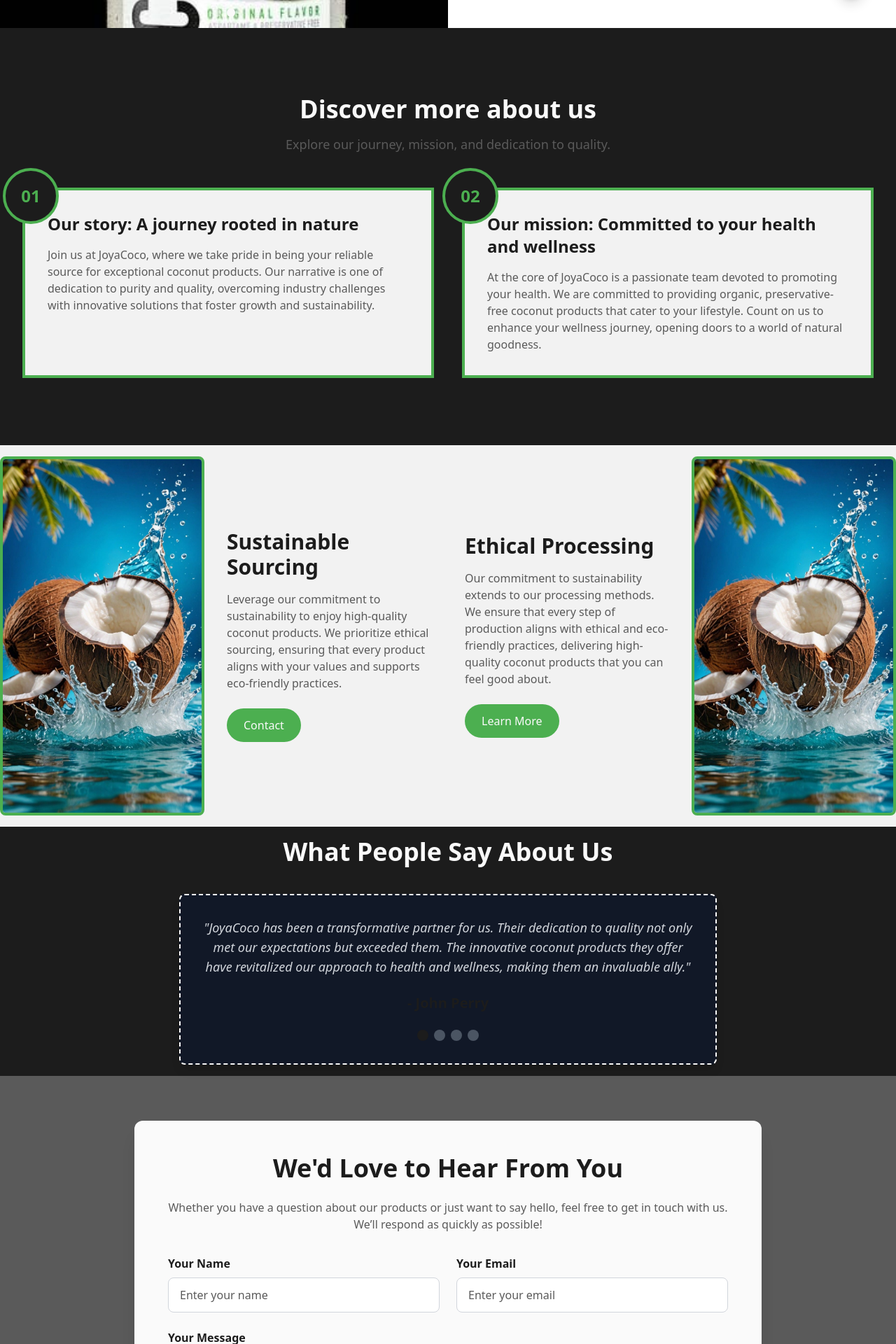
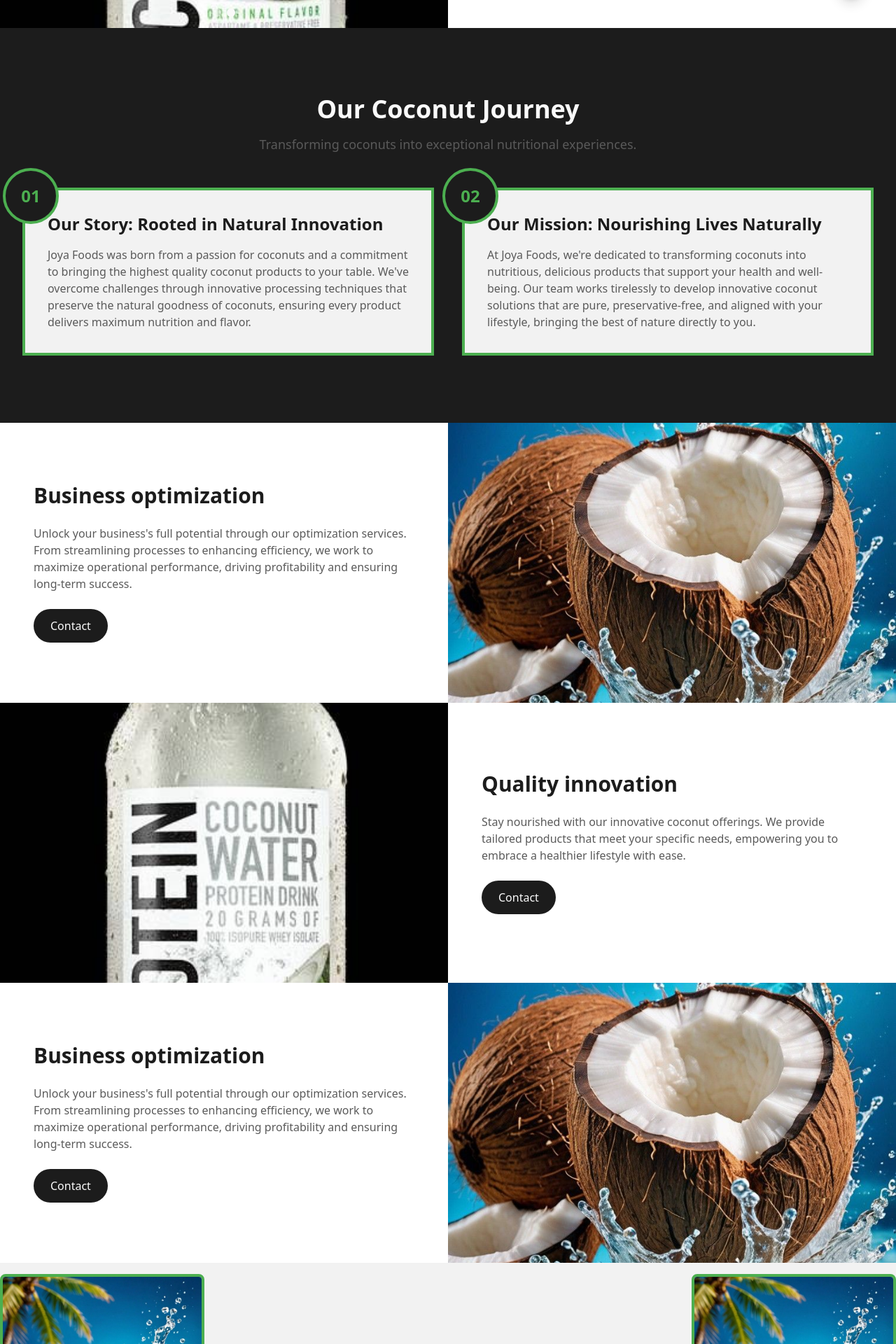
Before and after one commit to GROW-YAI/yai-joy, a React (Vite) app: page / in a window 1280 px wide. Shown: the part 760-2680 px from the top of the page at 70% size. Built offline with nearby package versions, Linux system fonts and the light colour scheme.

Commit message:
made changes

```diff
--- a/src/components/preloader.jsx
+++ b/src/components/preloader.jsx
@@ -1,14 +1,25 @@
 import React, { useState, useEffect } from 'react';
 import { motion } from 'framer-motion';
-import { ChevronDown, Apple } from 'lucide-react';
+import { Droplet, Leaf } from 'lucide-react';
 
 const PreLoader = ({ onLoadingComplete }) => {
   const [loadingProgress, setLoadingProgress] = useState(0);
+  const [displayText, setDisplayText] = useState('');
+  const brandName = 'JOYA FOODS';
 
   useEffect(() => {
     const totalTime = 2500;
     const interval = 50;
     const steps = totalTime / interval;
+
+    // Typing effect for brand name
+    const typeText = () => {
+      brandName.split('').forEach((char, index) => {
+        setTimeout(() => {
+          setDisplayText(prev => prev + char);
+        }, 100 * index);
+      });
+    };
 
     const timer = setInterval(() => {
       setLoadingProgress((prev) => {
@@ -22,48 +33,76 @@ const PreLoader = ({ onLoadingComplete }) => {
       });
     }, interval);
 
+    typeText();
+
     return () => clearInterval(timer);
   }, [onLoadingComplete]);
 
   return (
     <motion.div
       initial={{ opacity: 1 }}
-      animate={{ opacity: 0, transition: { delay: 2.6, duration: 0.5, when: 'afterChildren' } }}
-      className="fixed inset-0 z-[9999] bg-gradient-to-br from-[#1B4D3E] via-[#297373] to-[#40A8C4] flex flex-col justify-center items-center space-y-8 text-white"
+      exit={{ opacity: 0, transition: { duration: 0.5 } }}
+      className="fixed inset-0 z-[9999] bg-gradient-to-br from-[#2C5F2D] via-[#609C6B] to-[#97BC62] flex flex-col justify-center items-center"
     >
-      <div className="flex space-x-6">
+      <div className="relative w-full max-w-md">
+        {/* Animated Coconut Water Droplet */}
         <motion.div
-          animate={{ scale: [0.5, 1.2, 1], rotate: [0, 360, 0] }}
-          transition={{ duration: 1.5, repeat: Infinity, ease: 'easeInOut' }}
+          className="absolute -top-20 left-1/2 -translate-x-1/2"
+          animate={{
+            y: [0, -20, 0],
+            rotate: [0, 5, -5, 0]
+          }}
+          transition={{
+            duration: 2,
+            repeat: Infinity,
+            ease: "easeInOut"
+          }}
         >
-          <Apple className="w-16 h-16 text-[#FF8C00]" />
+          <Droplet
+            className="w-24 h-24 text-white/80 stroke-[1.5]"
+            strokeWidth={1.5}
+          />
         </motion.div>
+
+        {/* Leaf Element */}
         <motion.div
-          animate={{ scale: [0.5, 1.2, 1], rotate: [0, 360, 0] }}
-          transition={{ duration: 1.5, repeat: Infinity, ease: 'easeInOut', delay: 0.3 }}
+          className="absolute -bottom-20 right-1/2 translate-x-1/2"
+          animate={{
+            scale: [1, 1.1, 1],
+            rotate: [0, 5, -5, 0]
+          }}
+          transition={{
+            duration: 2.5,
+            repeat: Infinity,
+            ease: "easeInOut"
+          }}
         >
-          <Apple className="w-16 h-16 text-[#FFCC00]" />
+          <Leaf
+            className="w-20 h-20 text-white/60 stroke-[1.5]"
+            strokeWidth={1.5}
+          />
         </motion.div>
-        <motion.div
-          animate={{ scale: [0.5, 1.2, 1], rotate: [0, 360, 0] }}
-          transition={{ duration: 1.5, repeat: Infinity, ease: 'easeInOut', delay: 0.6 }}
-        >
-          <ChevronDown className="w-16 h-16 text-[#00B2B2]" />
-        </motion.div>
+
+        {/* Brand Name */}
+        <h1 className="text-5xl font-thin tracking-[0.5em] text-center text-white mb-8">
+          {displayText}
+        </h1>
+
+        {/* Loading Bar */}
+        <div className="w-full bg-white/20 rounded-full h-2 overflow-hidden">
+          <motion.div
+            initial={{ scaleX: 0 }}
+            animate={{ scaleX: loadingProgress / 100 }}
+            transition={{ duration: 0.3, ease: "easeOut" }}
+            className="h-full bg-white origin-left"
+          />
+        </div>
+
+        {/* Loading Percentage */}
+        <p className="text-center text-white/80 mt-4 text-lg">
+          Preparing Nature's Goodness... {Math.round(loadingProgress)}%
+        </p>
       </div>
-
-      <h1 className="text-4xl font-serif tracking-wider">Joya Foods</h1>
-
-      <motion.div
-        initial={{ scaleX: 0 }}
-        animate={{ scaleX: loadingProgress / 100 }}
-        transition={{ duration: 0.3, ease: 'easeOut' }}
-        className="w-64 h-2 bg-gray-700 rounded-full overflow-hidden"
-      >
-        <div className="h-full bg-gradient-to-r from-[#FF8C00] to-[#FFCC00] origin-left" />
-      </motion.div>
-
-      <p className="text-xl font-light">Loading... {Math.round(loadingProgress)}%</p>
     </motion.div>
   );
 };
--- a/src/constants/index.jsx
+++ b/src/constants/index.jsx
@@ -1,65 +1,75 @@
 // src/constants/index.jsx
-import React from 'react';
-import { Flower, Sparkle, Feather, Twitter, Facebook, Instagram, MapPin, Phone, Mail } from 'lucide-react';
+import React from "react";
+import {
+  Flower,
+  Sparkle,
+  Feather,
+  Twitter,
+  Facebook,
+  Instagram,
+  MapPin,
+  Phone,
+  Mail,
+} from "lucide-react";
 // import { Leaf, Heart, Droplet, ShieldCheck } from 'lucide-react';
-import cocoImg from '../assets/coconut1.jpg';
-import coco1Img from '../assets/coconut2.jpg';
+import cocoImg from "../assets/coconut1.jpg";
+import coco1Img from "../assets/coconut2.jpg";
 
 const K = {
   NAVLINKS: [
     {
-      id: 'home',
-      name: 'Artisan Haven',
+      id: "home",
+      name: "Home",
       icon: <Flower className="w-6 h-6" />,
-      color: 'text-rose-500'
+      color: "text-rose-500",
     },
     {
-      id: 'about',
-      name: 'Our Story',
+      id: "about",
+      name: "Our Story",
       icon: <Feather className="w-6 h-6" />,
-      color: 'text-emerald-500'
+      color: "text-emerald-500",
     },
     {
-      id: 'products',
-      name: 'Handcrafted Creations',
+      id: "products",
+      name: "Products",
       icon: <Sparkle className="w-6 h-6" />,
-      color: 'text-amber-500'
+      color: "text-amber-500",
     },
     {
-      id: 'contact',
-      name: 'Whispers',
+      id: "contact",
+      name: "Contact",
       icon: <MapPin className="w-6 h-6" />,
-      color: 'text-emerald-500'
-    }
+      color: "text-emerald-500",
+    },
   ],
 
   SOCIAL_LINKS: [
     {
       icon: Twitter,
       href: "#",
-      color: "hover:text-blue-400"
+      color: "hover:text-blue-400",
     },
     {
       icon: Facebook,
       href: "#",
-      color: "hover:text-indigo-500"
+      color: "hover:text-indigo-500",
     },
     {
       icon: Instagram,
       href: "#",
-      color: "hover:text-pink-500"
-    }
+      color: "hover:text-pink-500",
+    },
   ],
 
   MENU_SECTIONS: [
     {
       title: "Explore",
       links: [
-        { name: "Artisan Haven", href: "#home" },
-        { name: "Bead Symphony", href: "#collection" },
-        { name: "Crafted Story", href: "#about" },
-        { name: "Contact Us", href: "#contact" }
-      ]
+        { name: "Home", href: "#home" },
+        { name: "Products", href: "#products" },
+        { name: "About", href: "#about" },
+        { name: "Contact Us", href: "#contact" },
+      ],
     },
     {
       title: "Support",
@@ -67,74 +77,72 @@ const K = {
         { name: "Shipping", href: "#" },
         { name: "Returns", href: "#" },
         { name: "FAQs", href: "#" },
-        { name: "Policies", href: "#" }
-      ]
-    }
+        { name: "Policies", href: "#" },
+      ],
+    },
   ],
 
   CONTACT_INFO: [
     {
       icon: MapPin,
-      text: "203 Ethereal Lane, Artisan Quarter"
+      text: "123 Coconut Grove, Tropical Business Park",
     },
     {
       icon: Phone,
-      text: "+1 (555) BEADS-ART"
+      text: "+1 (555) JOYA-COCO",
     },
     {
       icon: Mail,
-      text: "whispers@etherealadornments.com"
-    }
+      text: "hello@joyafoods.com",
+    },
   ],
 
-  HERO_IMAGES: [
-    { src: cocoImg },
-    { src: coco1Img }
-  ],
+  HERO_IMAGES: [{ src: cocoImg }, { src: coco1Img }],
 
   TESTIMONIALS: [
     {
-      text: "JoyaCoco has been a transformative partner for us. Their dedication to quality not only met our expectations but exceeded them. The innovative coconut products they offer have revitalized our approach to health and wellness, making them an invaluable ally.",
-      author: "John Perry"
+      text: "Joya Foods has been a game-changer in our approach to coconut products. Their commitment to quality and innovation is unmatched. Every product feels like a fresh, natural experience that truly enhances our daily nutrition.",
+      author: "John Perry",
     },
     {
-      text: "The level of care and attention to detail from the JoyaCoco team has been exceptional. Their commitment to sustainable sourcing and ethical practices is truly inspiring. We're proud to partner with them.",
-      author: "Sarah Williams"
+      text: "The sustainability and ethical practices of Joya Foods set them apart. From sourcing to processing, their dedication to environmental responsibility is truly impressive. Their coconut products are not just delicious, but also conscientious.",
+      author: "Sarah Williams",
     },
     {
-      text: "JoyaCoco's coconut products have become an integral part of our wellness routine. The quality and effectiveness are unparalleled, and we appreciate their focus on environmental responsibility.",
-      author: "Michael Chen"
+      text: "Joya Foods' coconut range has become a staple in our household. The purity, taste, and nutritional value of their products are exceptional. It's refreshing to find a brand that prioritizes both health and flavor.",
+      author: "Michael Chen",
     },
     {
-      text: "Working with JoyaCoco has been a game-changer for our business. Their innovative offerings and unwavering support have helped us provide our customers with truly exceptional coconut-based solutions.",
-      author: "Olivia Gonzalez"
-    }
+      text: "Working with Joya Foods has transformed our product lineup. Their innovative coconut solutions and unwavering support have allowed us to offer our customers truly unique and high-quality offerings.",
+      author: "Olivia Gonzalez",
+    },
   ],
 
   BRAND_INFO: {
-    name: 'Joya Foods',
-    description: 'We will elevate your experience with premium coconut products.',
+    name: "Joya Foods",
+    description: "Elevating nutrition through innovative coconut solutions.",
     icon: Flower,
     TEXT: {
-      title: 'Welcome to JoyaCoco!',
-      subtitle: 'Crafted with love from nature.',
-      buttonText: 'Explore Now',
+      title: "Welcome to Joya Foods!",
+      subtitle: "'Nature's bounty, crafted with precision.",
+      buttonText: "Discover Our Products",
     },
   },
 
   ABOUT_SECTION: {
-    title: 'Discover more about us',
-    subtitle: 'Explore our journey, mission, and dedication to quality.',
+    title: "Our Coconut Journey",
+    subtitle: "Transforming coconuts into exceptional nutritional experiences.",
     story: {
-      title: 'Our story: A journey rooted in nature',
-      description: 'Join us at JoyaCoco, where we take pride in being your reliable source for exceptional coconut products. Our narrative is one of dedication to purity and quality, overcoming industry challenges with innovative solutions that foster growth and sustainability.'
+      title: "Our Story: Rooted in Natural Innovation",
+      description:
+        "Joya Foods was born from a passion for coconuts and a commitment to bringing the highest quality coconut products to your table. We've overcome challenges through innovative processing techniques that preserve the natural goodness of coconuts, ensuring every product delivers maximum nutrition and flavor.",
     },
     mission: {
-      title: 'Our mission: Committed to your health and wellness',
-      description: 'At the core of JoyaCoco is a passionate team devoted to promoting your health. We are committed to providing organic, preservative-free coconut products that cater to your lifestyle. Count on us to enhance your wellness journey, opening doors to a world of natural goodness.'
-    }
-  }
-
+      title: "Our Mission: Nourishing Lives Naturally",
+      description:
+        "At Joya Foods, we're dedicated to transforming coconuts into nutritious, delicious products that support your health and well-being. Our team works tirelessly to develop innovative coconut solutions that are pure, preservative-free, and aligned with your lifestyle, bringing the best of nature directly to you.",
+    },
+  },
 };
 
 export default K;
--- /dev/null
+++ b/src/pages/landing/components/service1.jsx
@@ -0,0 +1,47 @@
+// src/pages/landing/components/service1.jsx
+import React from 'react';
+import { motion } from 'framer-motion';
+import coco2Img from '../../../assets/coconut2.jpg';
+
+const Service1 = () => {
+  return (
+    <section className="bg-base-100">
+      <div className="grid grid-cols-1 md:grid-cols-2 gap-0 items-stretch">
+        {/* Left Image */}
+        <motion.div
+          initial={{ opacity: 0, x: -50 }}
+          whileInView={{ opacity: 1, x: 0 }}
+          viewport={{ once: true }}
+          transition={{ duration: 0.8, type: 'spring', stiffness: 50 }}
+          className="w-full"
+        >
+          <img
+            src={coco2Img}
+            alt="Quality Innovation"
+            className="w-full h-[400px] object-cover"
+          />
+        </motion.div>
+        {/* Right Content */}
+        <motion.div
+          initial={{ opacity: 0, x: 50 }}
+          whileInView={{ opacity: 1, x: 0 }}
+          viewport={{ once: true }}
+          transition={{ duration: 0.8, type: 'spring', stiffness: 50 }}
+          className="flex flex-col justify-center items-start py-8 px-4 md:px-12 space-y-6"
+        >
+          <h2 className="text-3xl font-bold text-primary">
+            Quality innovation
+          </h2>
+          <p className="text-secondary">
+            Stay nourished with our innovative coconut offerings. We provide tailored products that meet your specific needs, empowering you to embrace a healthier lifestyle with ease.
+          </p>
+          <button className="bg-primary text-white px-6 py-3 rounded-full hover:bg-accent transition-colors">
+            Contact
+          </button>
+        </motion.div>
+      </div>
+    </section>
+  );
+};
+
+export default Service1;
--- /dev/null
+++ b/src/pages/landing/components/service2.jsx
@@ -0,0 +1,49 @@
+// src/pages/landing/components/service2.jsx
+import React from 'react';
+import { motion } from 'framer-motion';
+import coco1Img from '../../../assets/coconut1.jpg';
+
+const Service2 = () => {
+  return (
+    <section className="bg-base-100">
+      <div className="grid grid-cols-1 md:grid-cols-2 gap-0 items-stretch">
+        {/* Left Content */}
+        <motion.div
+          initial={{ opacity: 0, x: -50 }}
+          whileInView={{ opacity: 1, x: 0 }}
+          viewport={{ once: true }}
+          transition={{ duration: 0.8, type: 'spring', stiffness: 50 }}
+          className="flex flex-col justify-center items-start py-8 px-4 md:px-12 space-y-6"
+        >
+          <h2 className="text-3xl font-bold text-primary">
+            Business optimization
+          </h2>
+          <p className="text-secondary">
+            Unlock your business's full potential through our optimization services. From streamlining
+            processes to enhancing efficiency, we work to maximize operational performance, driving
+            profitability and ensuring long-term success.
+          </p>
+          <button className="bg-primary text-white px-6 py-3 rounded-full hover:bg-accent transition-colors">
+            Contact
+          </button>
+        </motion.div>
+        {/* Right Image */}
+        <motion.div
+          initial={{ opacity: 0, x: 50 }}
+          whileInView={{ opacity: 1, x: 0 }}
+          viewport={{ once: true }}
+          transition={{ duration: 0.8, type: 'spring', stiffness: 50 }}
+          className="w-full h-[400px] object-cover"
+        >
+          <img
+            src={coco1Img}
+            alt="Business Optimization"
+            className="w-full h-full object-cover"
+          />
+        </motion.div>
+      </div>
+    </section>
+  );
+};
+
+export default Service2;
--- /dev/null
+++ b/src/pages/landing/components/service3.jsx
@@ -0,0 +1,50 @@
+
+// src/pages/landing/components/service3.jsx
+import React from 'react';
+import { motion } from 'framer-motion';
+import coco1Img from '../../../assets/coconut1.jpg';
+
+const Service3 = () => {
+  return (
+    <section className="bg-base-100">
+      <div className="grid grid-cols-1 md:grid-cols-2 gap-0 items-stretch">
+        {/* Left Content */}
+        <motion.div
+          initial={{ opacity: 0, x: -50 }}
+          whileInView={{ opacity: 1, x: 0 }}
+          viewport={{ once: true }}
+          transition={{ duration: 0.8, type: 'spring', stiffness: 50 }}
+          className="flex flex-col justify-center items-start py-8 px-4 md:px-12 space-y-6"
+        >
+          <h2 className="text-3xl font-bold text-primary">
+            Business optimization
+          </h2>
+          <p className="text-secondary">
+            Unlock your business's full potential through our optimization services. From streamlining
+            processes to enhancing efficiency, we work to maximize operational performance, driving
+            profitability and ensuring long-term success.
+          </p>
+          <button className="bg-primary text-white px-6 py-3 rounded-full hover:bg-accent transition-colors">
+            Contact
+          </button>
+        </motion.div>
+        {/* Right Image */}
+        <motion.div
+          initial={{ opacity: 0, x: 50 }}
+          whileInView={{ opacity: 1, x: 0 }}
+          viewport={{ once: true }}
+          transition={{ duration: 0.8, type: 'spring', stiffness: 50 }}
+          className="w-full h-[400px] object-cover"
+        >
+          <img
+            src={coco1Img}
+            alt="Business Optimization"
+            className="w-full h-full object-cover"
+          />
+        </motion.div>
+      </div>
+    </section>
+  );
+};
+
+export default Service3;
--- a/src/pages/landing/index.jsx
+++ b/src/pages/landing/index.jsx
@@ -7,6 +7,9 @@ import Contact from './components/contact';
 import Navbar from '../../components/navbar';
 import Footer from '../../components/footer';
 import Testimonial from './components/testimonials';
+import Service3 from './components/service3';
+import Service2 from './components/service2';
+import Service1 from './components/service1';
 
 const LandingPage = () => {
   return (
@@ -15,6 +18,9 @@ const LandingPage = () => {
       {/* <div className="pt-24"> */}
         <Home />
         <About />
+        <Service2 />
+        <Service1 />
+        <Service3 />
         <Services />
         <Testimonial />
         <Contact />
```
Also changed, not shown: src/components/footer.jsx (+13 -9 lines).
